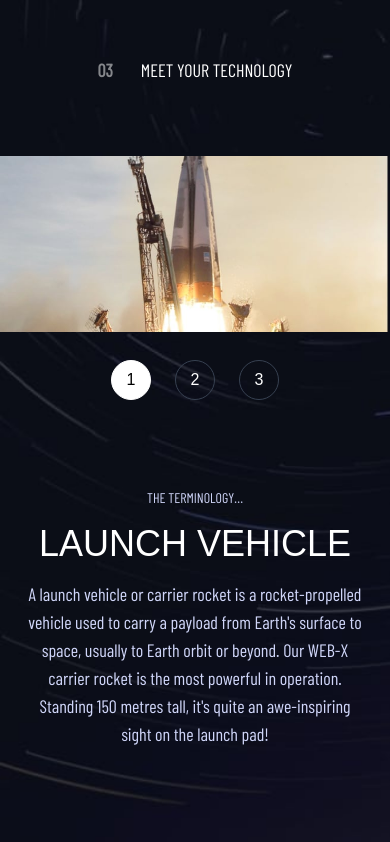
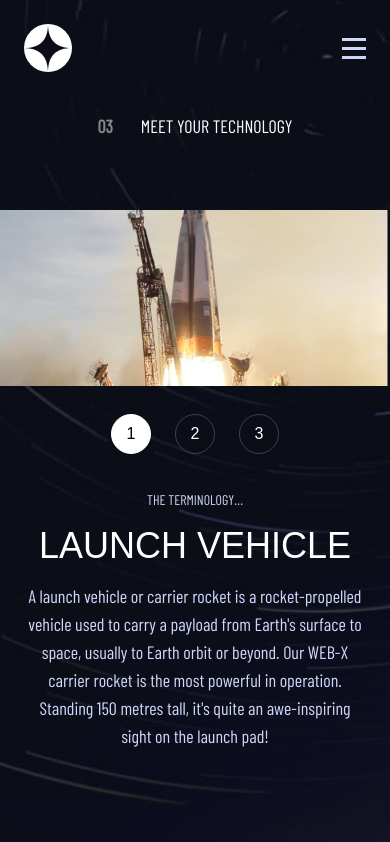
Before and after one commit to JohnPosada/Space-Tourism, a Next.js app: page /technology/1 in a window 390 px wide. Built offline with nearby package versions, Linux system fonts and the light colour scheme; a web font is replaced by a local one.

Commit message:
added navigation menu to mobile devices

```diff
--- a/src/app/technology/[id]/page.tsx
+++ b/src/app/technology/[id]/page.tsx
@@ -23,7 +23,7 @@ const Technology = ({ params }: Props) => {
         <TitleSection number="03" title="MEET YOUR TECHNOLOGY" />
       </div>
       <div className="h-full w-full flex max-sm:flex-col-reverse max-sm:justify-center max-sm:items-center max-sm:gap-7">
-        <div className="w-3/5 pl-40 pt-20 flex gap-16 max-sm:w-full max-sm:flex-col max-sm:p-0 max-sm:justify-center max-sm:items-center">
+        <div className="w-3/5 pl-40 pt-20 flex gap-16 max-sm:w-full max-sm:gap-3 max-sm:flex-col max-sm:p-0 max-sm:justify-center max-sm:items-center">
           <TechnologySlide />
           <TechnologyDescription {...activeTechnology} />
         </div>
--- a/src/components/Layout.tsx
+++ b/src/components/Layout.tsx
@@ -1,6 +1,7 @@
 import { clsx } from "clsx";
 import React from "react";
 import Navbar from "./ui/Navbar";
+import NavbarMobile from "./ui/NavbarMobile";
 
 interface Props {
   section: "home" | "destination" | "crew" | "technology";
@@ -16,9 +17,13 @@ const Layout = ({ section, children }: Props) => {
   };
   return (
     <div
-      className={clsx("bg-cover h-full pt-10 flex flex-col", bgStyles[section])}
+      className={clsx(
+        "bg-cover h-full pt-10 flex flex-col max-sm:p-0",
+        bgStyles[section]
+      )}
     >
       <Navbar />
+      <NavbarMobile />
       {children}
     </div>
   );
--- /dev/null
+++ b/src/components/MenuItem.tsx
@@ -0,0 +1,24 @@
+import Link from "next/link";
+
+interface NavbarItemProps {
+  name: string;
+  href: string;
+  number: string;
+}
+
+const MenuItem = ({ href, number, name }: NavbarItemProps) => {
+  return (
+    <>
+      <Link className={"flex justify-center gap-3 h-full "} href={href}>
+        <span className="text-lg font-serif tracking-[2px] font-bold text-tertiary">
+          {number}
+        </span>
+        <span className="text-lg font-serif tracking-[2px] text-tertiary">
+          {name}
+        </span>
+      </Link>
+    </>
+  );
+};
+
+export default MenuItem;
--- a/src/components/crew/CrewDescription.tsx
+++ b/src/components/crew/CrewDescription.tsx
@@ -7,7 +7,9 @@ interface Props {
 const CrewDescription = ({ name, role, bio }: Props) => {
   return (
     <div className="text-white max-sm:flex max-sm:flex-col max-sm:justify-center max-sm:items-center max-sm:p-6">
-      <h2 className="font-sans text-5xl opacity-60 max-sm:text-2xl">{role}</h2>
+      <h2 className="font-sans text-5xl font-thin text-gray-400 max-sm:text-2xl">
+        {role}
+      </h2>
       <h1 className="font-sans text-7xl mt-4 max-sm:text-5xl max-sm:text-center">
         {name}
       </h1>
--- /dev/null
+++ b/src/components/ui/Menu.tsx
@@ -0,0 +1,36 @@
+import { barItems } from "@/constants/navegation";
+import Image from "next/image";
+import MenuItem from "../MenuItem";
+
+interface Props {
+  stateMenu: boolean;
+  closeMenu: () => void;
+}
+
+const Menu = ({ stateMenu, closeMenu }: Props) => {
+  return (
+    <div
+      className={`${
+        stateMenu ? "fixed" : "hidden"
+      } backdrop-blur-3xl h-screen w-2/3 font-extrabold top-0 right-0 px-6`}
+    >
+      <div className="w-full py-8 flex justify-end items-center">
+        <Image
+          className="cursor-pointer"
+          onClick={closeMenu}
+          src="/assets/shared/icon-close.svg"
+          alt="Close"
+          width={24}
+          height={24}
+        />
+      </div>
+      <div className="flex flex-col justify-center items-start gap-8">
+        {barItems.map((item) => (
+          <MenuItem key={item.name} {...item} />
+        ))}
+      </div>
+    </div>
+  );
+};
+
+export default Menu;
--- /dev/null
+++ b/src/components/ui/NavbarMobile.tsx
@@ -0,0 +1,35 @@
+"use client";
+
+import Image from "next/image";
+import Menu from "./Menu";
+import { useMenu } from "@/hooks/useMenu";
+
+const NavbarMobile = () => {
+  const { menuState, closeMenu, openMenu } = useMenu();
+  console.log(menuState);
+
+  return (
+    <>
+      <div className="lg:hidden w-full p-6 flex justify-between items-center ">
+        <Image
+          src="/assets/shared/logo.svg"
+          alt="Logo"
+          width={48}
+          height={48}
+          priority
+        />
+        <Image
+          className="cursor-pointer"
+          src="/assets/shared/icon-hamburger.svg"
+          alt="Menu"
+          width={24}
+          height={24}
+          onClick={openMenu}
+        />
+        <Menu stateMenu={menuState} closeMenu={closeMenu} />
+      </div>
+    </>
+  );
+};
+
+export default NavbarMobile;
--- /dev/null
+++ b/src/hooks/useMenu.ts
@@ -0,0 +1,19 @@
+import { useState } from "react";
+
+export const useMenu = () => {
+  const [menuState, setMenuState] = useState(false);
+
+  const openMenu = () => {
+    setMenuState(true);
+  };
+
+  const closeMenu = () => {
+    setMenuState(false);
+  };
+
+  return {
+    menuState,
+    openMenu,
+    closeMenu,
+  };
+};
```
